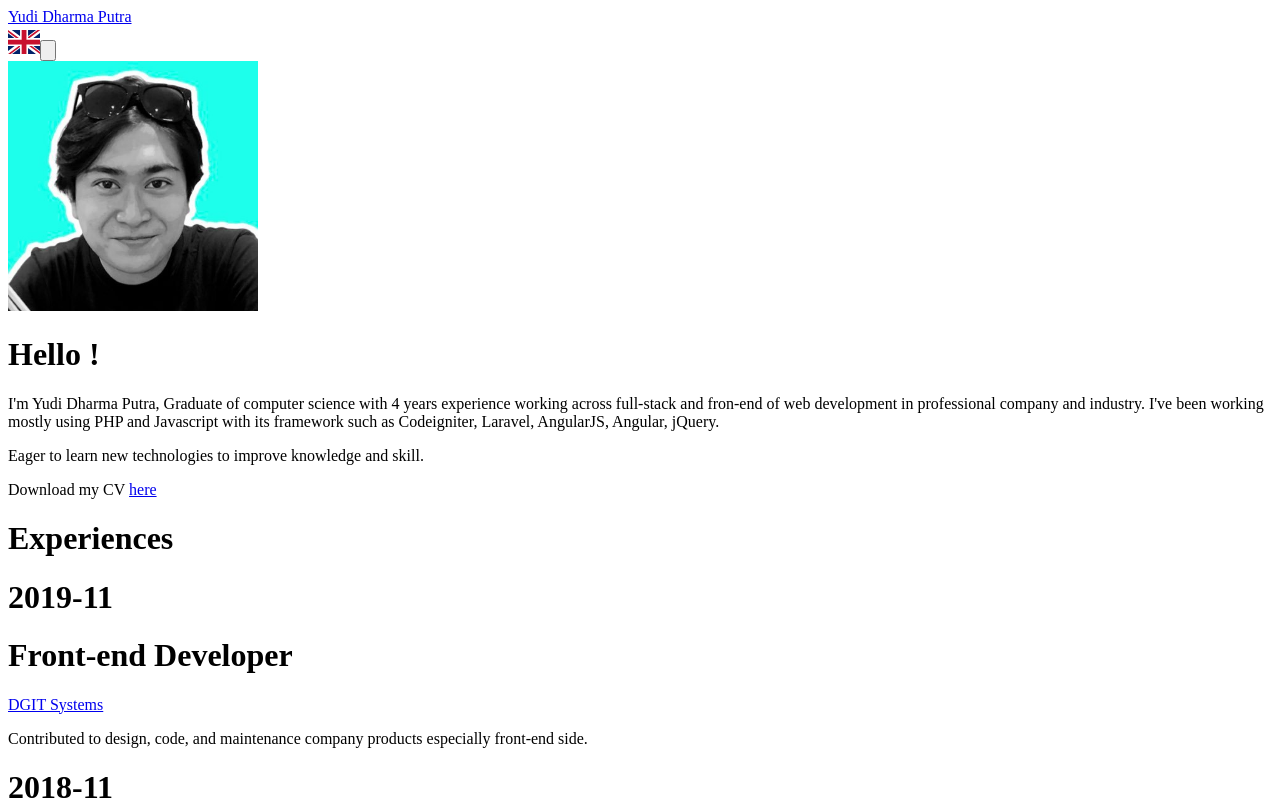
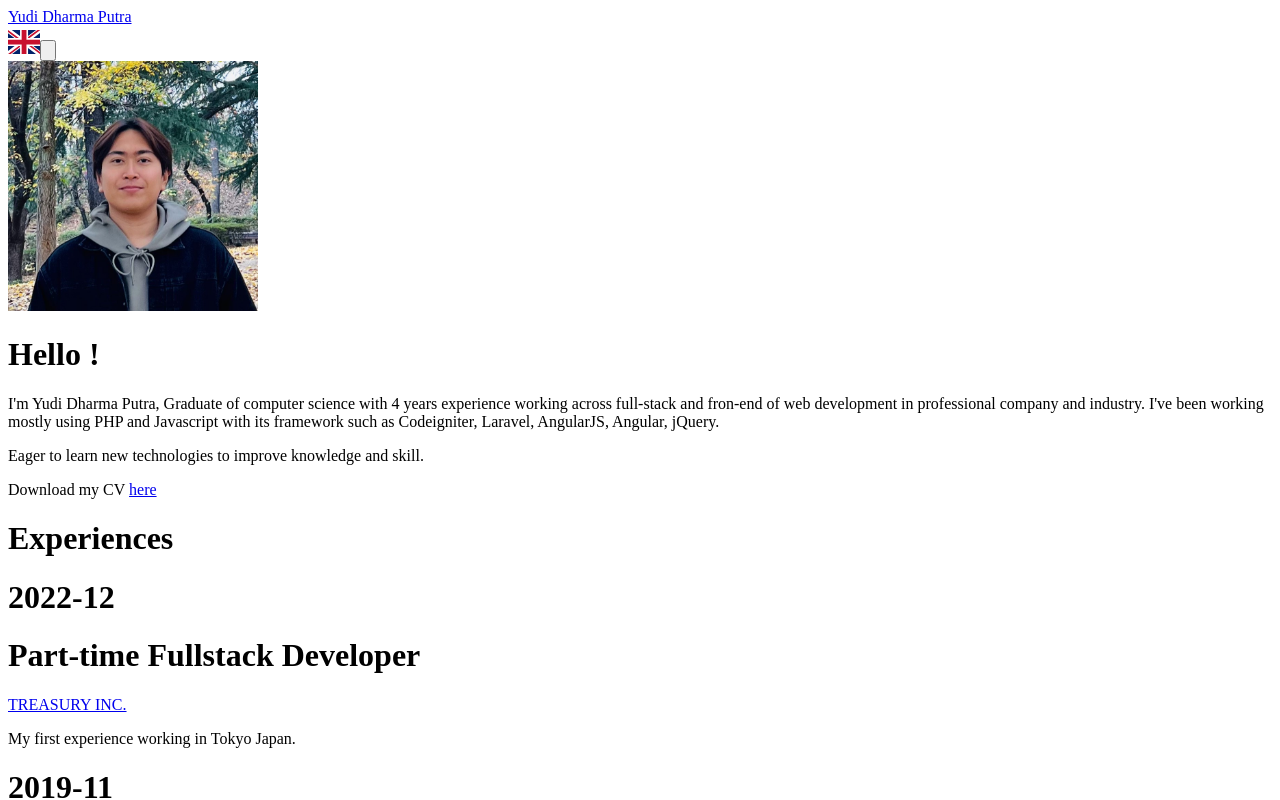
Before and after one commit to cokyudi/yudi-simple-portfolio, a Next.js app: page / in a window 1280 px wide. Shown: the top 800 px of the page. Built offline with nearby package versions, Linux system fonts and the light colour scheme.

Commit message:
change photo and add experience

```diff
--- a/constants/data.js
+++ b/constants/data.js
@@ -19,6 +19,13 @@ const userData = {
       currentProjectUrl: "https://tailwindmasterkit.com",
     },
     experience: [
+      {
+        title: "Part-time Fullstack Developer",
+        company: "TREASURY INC.",
+        year: "2022-12",
+        companyLink: "https://www.treasury.jp/",
+        desc: "My first experience working in Tokyo Japan.",
+      },
       {
         title: "Front-end Developer",
         company: "DGIT Systems",
```
Also changed, not shown: public/profile.jpg.
